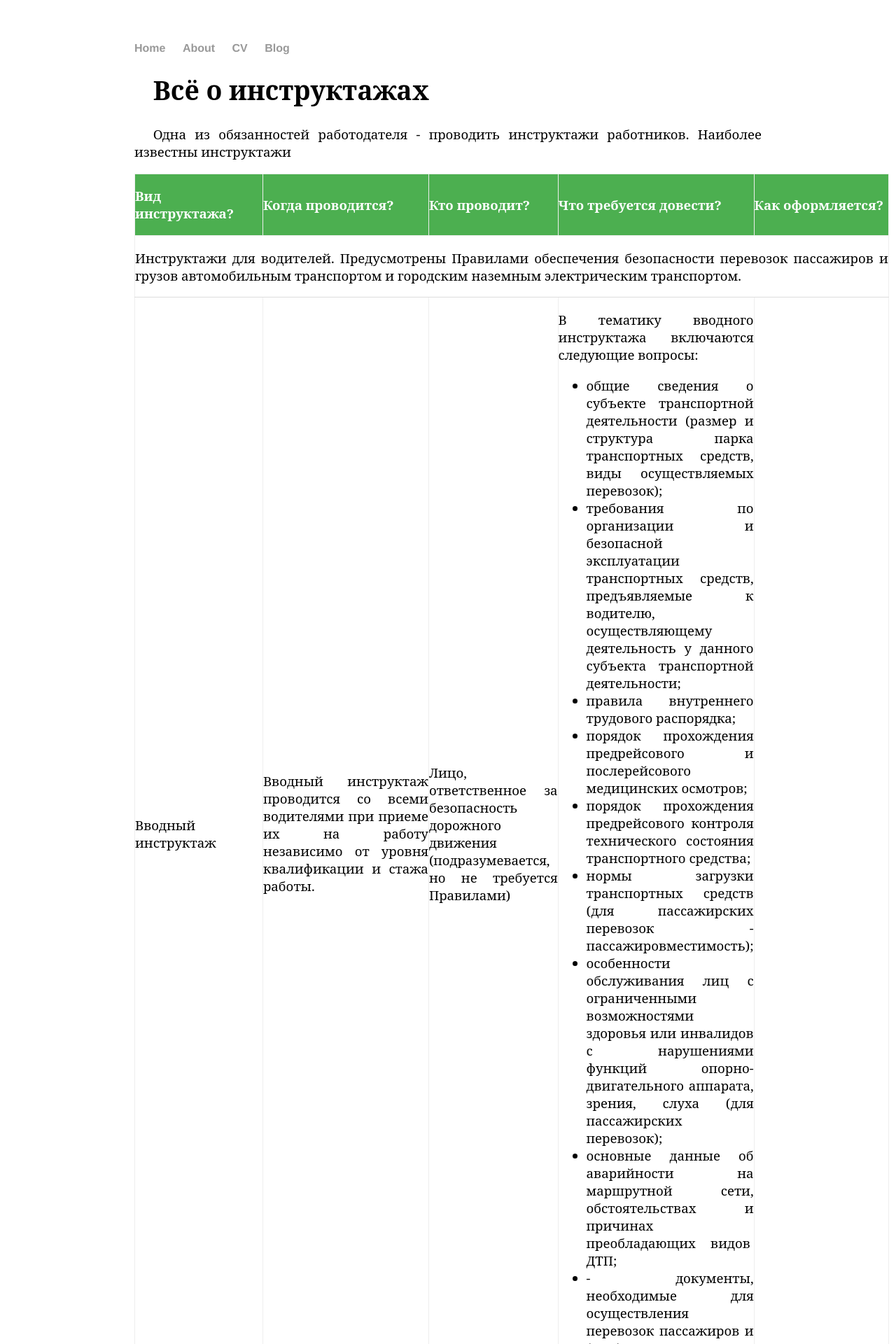
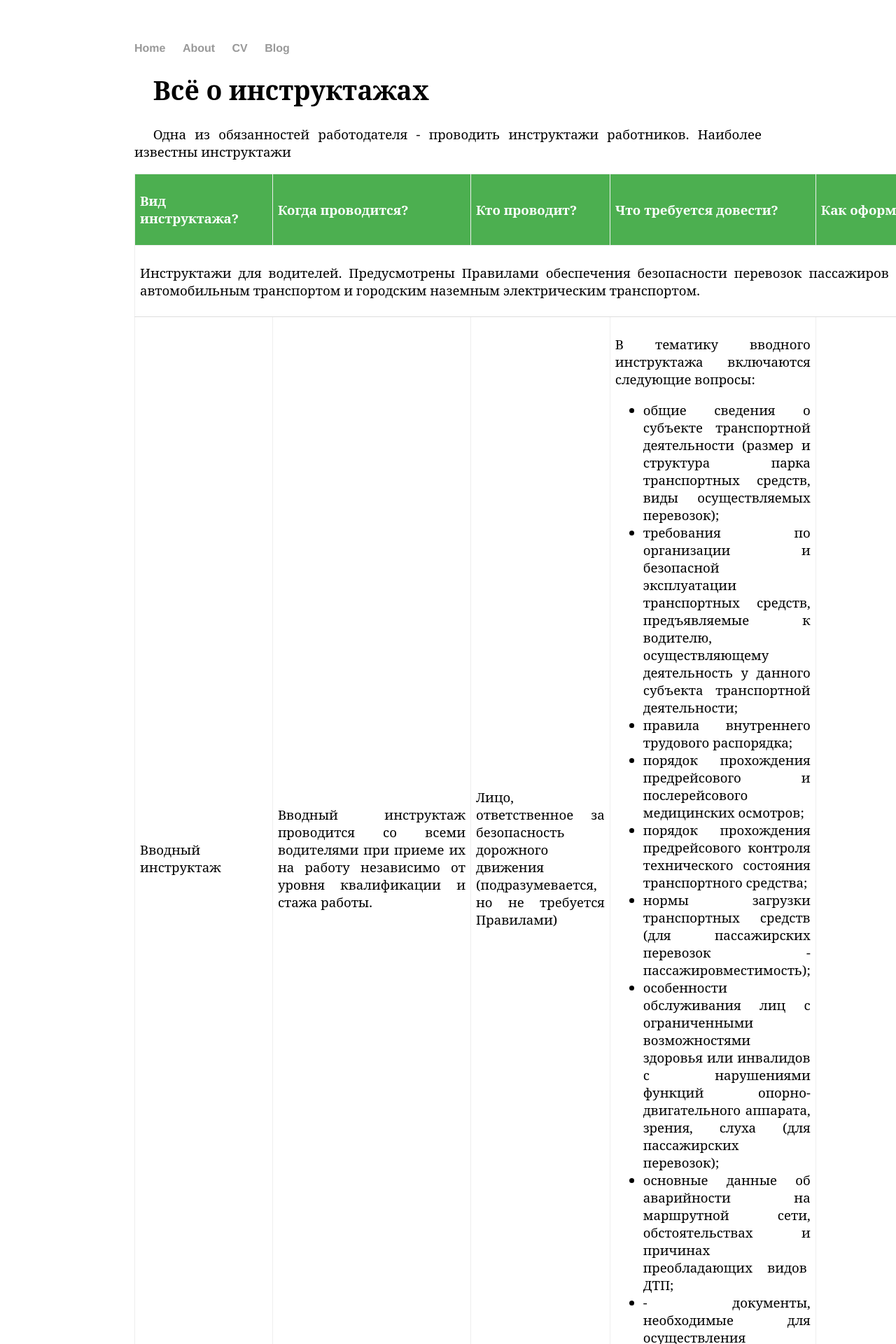
Before and after one commit to kiselevmv/kiselevmv.github.io, a Jekyll site: the page built from _posts/2020-07-15-safety-induction.html, in a window 1280 px wide. Shown: the top 1920 px of the page at 70% size. Built offline with Jekyll 4.4.1, drawn with Linux system fonts in a browser that asks for light colours; comment, search, counter and statistics services are not loaded.

Commit message:
Update 2020-07-15-safety-induction.html

```diff
--- a/_posts/2020-07-15-safety-induction.html
+++ b/_posts/2020-07-15-safety-induction.html
@@ -12,7 +12,7 @@
 <p>Одна из обязанностей работодателя - проводить инструктажи работников. Наиболее известны инструктажи
 
 
-<table border=1 cellspacing=0 cellpadding=0 style='border-collapse:collapse;border:none'>
+<table border=2 cellspacing=5 cellpadding=7 style='border-collapse:collapse;border:none'>
 <caption>
 <thead>
  <tr>
@@ -257,21 +257,18 @@
  </tr>
  <tr>
   <td>
-  <p>Целевой противопожарный
-  инструктаж</p>
+  <p>Целевой противопожарный инструктаж</p>
   </td>
   <td>
   <p>Целевой противопожарный инструктаж проводится:</p>
-  <p>при выполнении разовых работ, связанных с повышенной пожарной опасностью (сварочные и другие огневые
-  работы);</p>
-  <p>при ликвидации последствий аварий, стихийных бедствий и катастроф;</p>
-  <p>при производстве работ, на
-  которые оформляется наряд-допуск, при производстве огневых работ во
-  взрывоопасных производствах;</p>
-  <p>при проведении экскурсий в организации;</p>
-  <p>при организации массовых мероприятий с обучающимися;</p>
-  <p>при подготовке в организации мероприятий с массовым пребыванием людей (заседания коллегии, собрания,
-  конференции, совещания и т.п.), с числом участников более 50 человек.</p>
+  <ul>
+  <li>при выполнении разовых работ, связанных с повышенной пожарной опасностью (сварочные и другие огневые работы);</li>
+  <li>при ликвидации последствий аварий, стихийных бедствий и катастроф;</li>
+  <li>при производстве работ, на которые оформляется наряд-допуск, при производстве огневых работ во взрывоопасных производствах;</li>
+  <li>при проведении экскурсий в организации;</li>
+  <li>при организации массовых мероприятий с обучающимися;</li>
+  <li>при подготовке в организации мероприятий с массовым пребыванием людей (заседания коллегии, собрания, конференции, совещания и т.п.), с числом участников более 50 человек.</li>
+  </ul>
   </td>
   <td>
   <p>Проводится лицом, ответственным за обеспечение пожарной безопасности в организации, или
@@ -325,36 +322,20 @@
   <p>Первичный на рабочем месте</p>
   </td>
   <td>
-  <p>Первичный инструктаж на
-  рабочем месте проводится до начала самостоятельной работы:</p>
-  <p>со всеми вновь принятыми в
-  организацию работниками, включая работников, выполняющих работу на условиях
-  трудового договора, заключенного на срок до двух месяцев или на период
-  выполнения сезонных работ, в свободное от основной работы время
-  (совместители), а также на дому (надомники) с использованием материалов
-  инструментов и механизмов, выделяемых работодателем или приобретаемых ими за
-  свой счет;</p>
-  <p>с работниками организации,
-  переведенными в установленном порядке из другого структурного подразделения,
-  либо работниками, которым поручается выполнение новой для них работы;</p>
-  <p>с командированными работниками
-  сторонних организаций, обучающимися образовательных учреждений
-  соответствующих уровней, проходящими производственную практику (практические
-  занятия), и другими лицами, участвующими в производственной деятельности
-  организации.</p>
-  <p>Работники, не связанные с
-  эксплуатацией, обслуживанием, испытанием, наладкой и ремонтом оборудования,
-  использованием электрифицированного или иного инструмента, хранением и
-  применением сырья и материалов, могут освобождаться от прохождения первичного
-  инструктажа на рабочем месте. Перечень профессий и должностей работников,
-  освобожденных от прохождения первичного инструктажа на рабочем месте,
-  утверждается работодателем.</p>
+  <p>Первичный инструктаж на рабочем месте проводится до начала самостоятельной работы:</p>
+  <ul>
+  <li>со всеми вновь принятыми в организацию работниками, включая работников, выполняющих работу на условиях
+  трудового договора, заключенного на срок до двух месяцев или на период выполнения сезонных работ, в свободное от основной работы время
+  (совместители), а также на дому (надомники) с использованием материалов инструментов и механизмов, выделяемых работодателем или приобретаемых ими за
+  свой счет;</li>
+  <li>с работниками организации, переведенными в установленном порядке из другого структурного подразделения,
+  либо работниками, которым поручается выполнение новой для них работы;</li>
+  <li>с командированными работниками сторонних организаций, обучающимися образовательных учреждений соответствующих уровней, проходящими производственную практику (практические занятия), и другими лицами, участвующими в производственной деятельности организации.</li>
+  <li>Работники, не связанные с эксплуатацией, обслуживанием, испытанием, наладкой и ремонтом оборудования, использованием электрифицированного или иного инструмента, хранением и применением сырья и материалов, могут освобождаться от прохождения первичного инструктажа на рабочем месте. Перечень профессий и должностей работников, освобожденных от прохождения первичного инструктажа на рабочем месте, утверждается работодателем.</li>
+  </ul>
   </td>
   <td>
-  <p>Проводит непосредственный
-  руководитель (производитель) работ (мастер, прораб, преподаватель и так
-  далее), прошедший в установленном порядке обучение по охране труда и проверку
-  знаний требований охраны труда.</p>
+  <p>Проводит непосредственный руководитель (производитель) работ (мастер, прораб, преподаватель и так далее), прошедший в установленном порядке обучение по охране труда и проверку знаний требований охраны труда.</p>
   </td>
   <td>
   <p>Проводится по программам,
```
